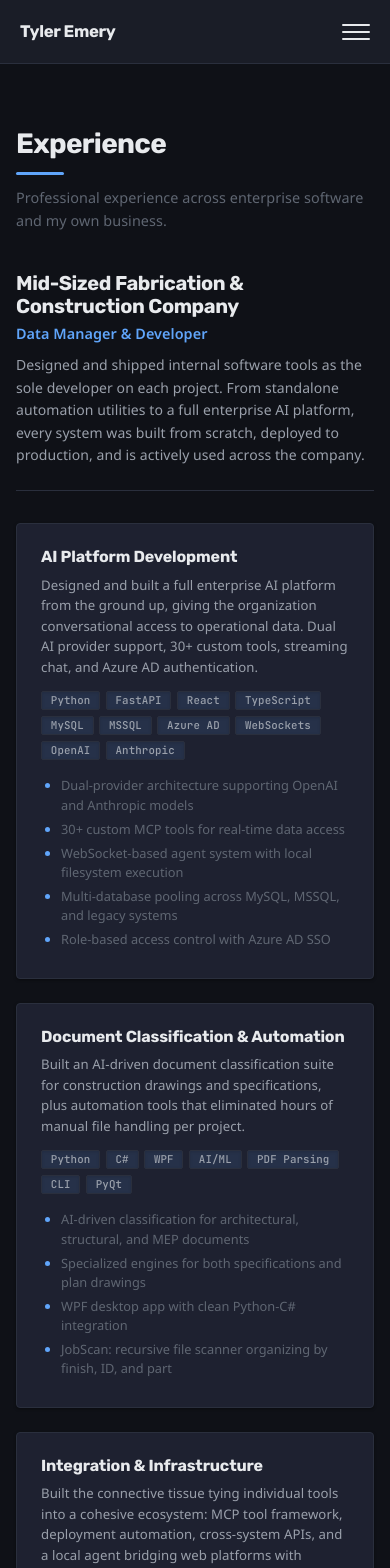
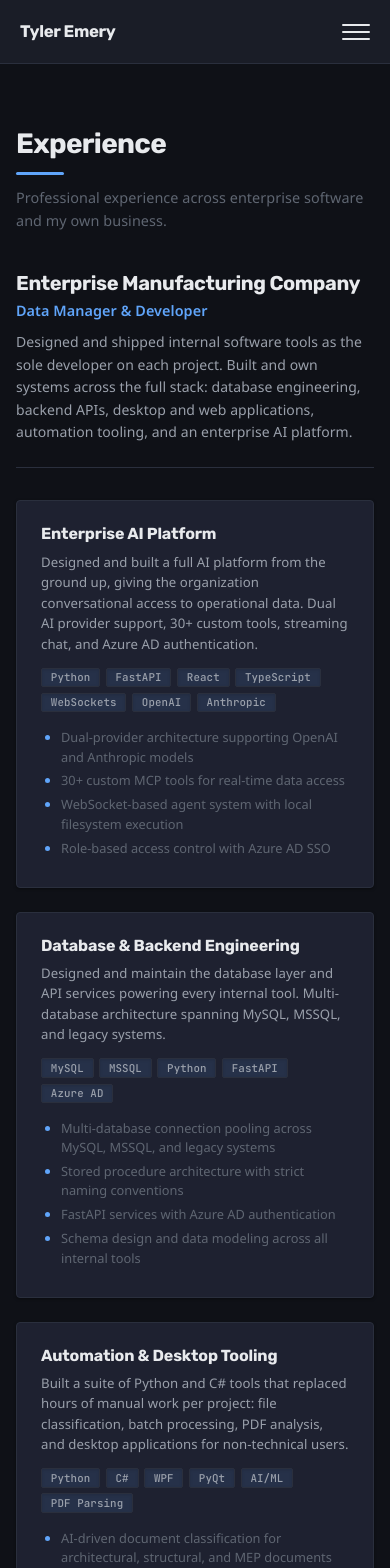
Before and after one commit to TylerBuilds-Official/TylerBuilds-PortfolioProject, a React (Vite) app: page /experience in a window 390 px wide. Shown: the top 1568 px of the page. Built offline with nearby package versions, Linux system fonts and the light colour scheme.

Commit message:
Adjusted wording on the experience page, as well as responsive design.

```diff
--- a/src/data/experience.ts
+++ b/src/data/experience.ts
@@ -3,42 +3,52 @@ import type { ExperienceGroup } from '../types';
 export const experience: ExperienceGroup[] = [
 
     {
-        company: 'Mid-Sized Fabrication & Construction Company',
+        company: 'Enterprise Manufacturing Company',
         role: 'Data Manager & Developer',
-        description: 'Designed and shipped internal software tools as the sole developer on each project. From standalone automation utilities to a full enterprise AI platform, every system was built from scratch, deployed to production, and is actively used across the company.',
+        description: 'Designed and shipped internal software tools as the sole developer on each project. Built and own systems across the full stack: database engineering, backend APIs, desktop and web applications, automation tooling, and an enterprise AI platform.',
         initiatives: [
             {
-                title: 'AI Platform Development',
-                description: 'Designed and built a full enterprise AI platform from the ground up, giving the organization conversational access to operational data. Dual AI provider support, 30+ custom tools, streaming chat, and Azure AD authentication.',
-                techStack: ['Python', 'FastAPI', 'React', 'TypeScript', 'MySQL', 'MSSQL', 'Azure AD', 'WebSockets', 'OpenAI', 'Anthropic'],
+                title: 'Enterprise AI Platform',
+                description: 'Designed and built a full AI platform from the ground up, giving the organization conversational access to operational data. Dual AI provider support, 30+ custom tools, streaming chat, and Azure AD authentication.',
+                techStack: ['Python', 'FastAPI', 'React', 'TypeScript', 'WebSockets', 'OpenAI', 'Anthropic'],
                 highlights: [
                     'Dual-provider architecture supporting OpenAI and Anthropic models',
                     '30+ custom MCP tools for real-time data access',
                     'WebSocket-based agent system with local filesystem execution',
-                    'Multi-database pooling across MySQL, MSSQL, and legacy systems',
                     'Role-based access control with Azure AD SSO',
                 ],
             },
             {
-                title: 'Document Classification & Automation',
-                description: 'Built an AI-driven document classification suite for construction drawings and specifications, plus automation tools that eliminated hours of manual file handling per project.',
-                techStack: ['Python', 'C#', 'WPF', 'AI/ML', 'PDF Parsing', 'CLI', 'PyQt'],
+                title: 'Database & Backend Engineering',
+                description: 'Designed and maintain the database layer and API services powering every internal tool. Multi-database architecture spanning MySQL, MSSQL, and legacy systems.',
+                techStack: ['MySQL', 'MSSQL', 'Python', 'FastAPI', 'Azure AD'],
                 highlights: [
-                    'AI-driven classification for architectural, structural, and MEP documents',
-                    'Specialized engines for both specifications and plan drawings',
-                    'WPF desktop app with clean Python-C# integration',
-                    'JobScan: recursive file scanner organizing by finish, ID, and part',
+                    'Multi-database connection pooling across MySQL, MSSQL, and legacy systems',
+                    'Stored procedure architecture with strict naming conventions',
+                    'FastAPI services with Azure AD authentication',
+                    'Schema design and data modeling across all internal tools',
                 ],
             },
             {
-                title: 'Integration & Infrastructure',
-                description: 'Built the connective tissue tying individual tools into a cohesive ecosystem: MCP tool framework, deployment automation, cross-system APIs, and a local agent bridging web platforms with desktop filesystems.',
-                techStack: ['Python', 'FastAPI', 'MCP', 'PDF Parsing', 'WebSockets'],
+                title: 'Automation & Desktop Tooling',
+                description: 'Built a suite of Python and C# tools that replaced hours of manual work per project: file classification, batch processing, PDF analysis, and desktop applications for non-technical users.',
+                techStack: ['Python', 'C#', 'WPF', 'PyQt', 'AI/ML', 'PDF Parsing'],
+                highlights: [
+                    'AI-driven document classification for architectural, structural, and MEP documents',
+                    'WPF and PyQt desktop apps with clean Python-C# integration',
+                    'PDF cross-referencing APIs for automated production decisions',
+                    'Batch file processing, renaming, and organization utilities',
+                ],
+            },
+            {
+                title: 'Infrastructure & Deployment',
+                description: 'Built the infrastructure layer that ties individual tools into a cohesive ecosystem: MCP tool framework, deployment automation, and a local agent bridging web platforms with desktop filesystems.',
+                techStack: ['Python', 'MCP', 'WebSockets', 'FastAPI'],
                 highlights: [
                     'Extensible MCP tool ecosystem with composable, self-contained tools',
-                    'CombineAPI: material list cross-referencing against PDF drawings for tag decisions',
                     'Local Agent Executor: persistent WebSocket bridge between web platform and desktop',
                     'UpdateSuite: single-click deployment with version bumping, health checks, and rollback',
+                    'Self-hosted bare-metal server infrastructure for all services',
                 ],
             },
         ],
--- a/src/styles/sections/experience.css
+++ b/src/styles/sections/experience.css
@@ -48,8 +48,14 @@
 
 .experience-initiatives {
     display: grid;
-    grid-template-columns: repeat(auto-fill, minmax(300px, 1fr));
+    grid-template-columns: repeat(3, 1fr);
     gap: 1.5rem;
+}
+
+/* Lone last card stretches to fill remaining space */
+
+.experience-initiatives > .experience-initiative:last-child:nth-child(3n + 1) {
+    grid-column: 1 / -1;
 }
 
 /* Initiative card */
@@ -139,8 +145,26 @@
    Responsive
    ======================================== */
 
+@media (max-width: 1024px) {
+    .experience-initiatives {
+        grid-template-columns: repeat(2, 1fr);
+    }
+
+    .experience-initiatives > .experience-initiative:last-child:nth-child(3n + 1) {
+        grid-column: auto;
+    }
+
+    .experience-initiatives > .experience-initiative:last-child:nth-child(2n + 1) {
+        grid-column: 1 / -1;
+    }
+}
+
 @media (max-width: 640px) {
     .experience-initiatives {
         grid-template-columns: 1fr;
     }
+
+    .experience-initiatives > .experience-initiative:last-child:nth-child(2n + 1) {
+        grid-column: auto;
+    }
 }
```
